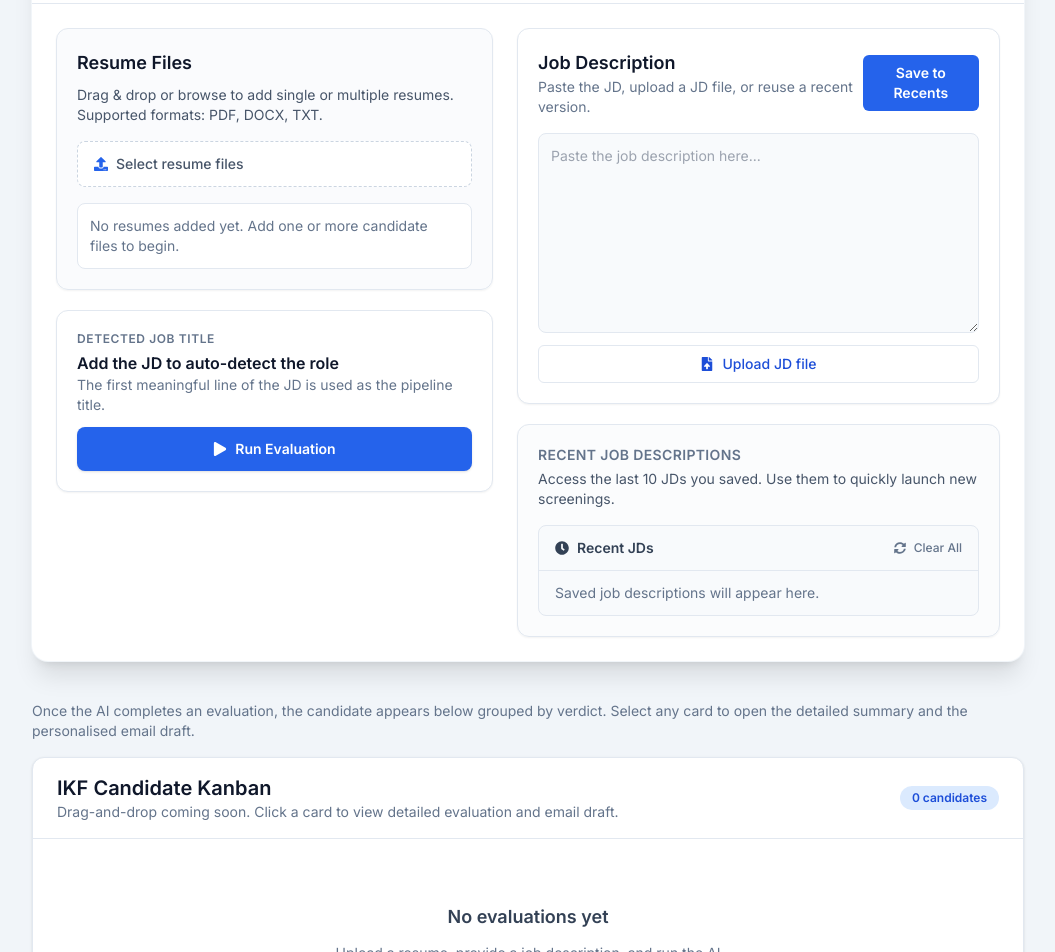
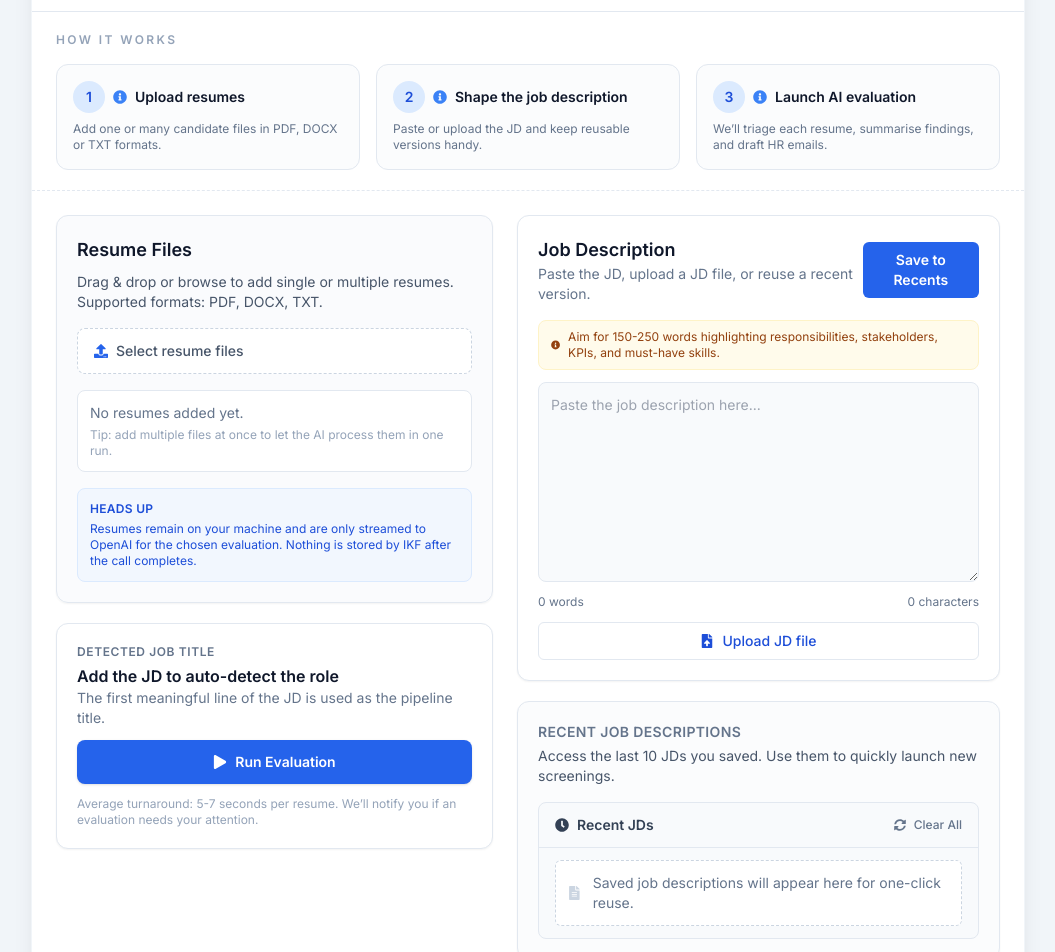
Before and after one commit to surajikf/ikf-ai-resume-screener, a Next.js app: page / in a window 1280 px wide. Shown: the part 380-1332 px from the top of the page, without its empty margins (112-1167 px from the left). Built offline with nearby package versions, Linux system fonts and the light colour scheme.

Commit message:
feat: polish layout with guided workflow and richer visuals

```diff
--- a/src/components/JDHistoryPanel.jsx
+++ b/src/components/JDHistoryPanel.jsx
@@ -1,4 +1,10 @@
-import { FaClock, FaSyncAlt, FaFolderOpen, FaTrash } from "react-icons/fa";
+import {
+  FaClock,
+  FaSyncAlt,
+  FaFolderOpen,
+  FaTrash,
+  FaFileAlt,
+} from "react-icons/fa";
 
 const formatTimestamp = (isoString) => {
   if (!isoString) return "";
@@ -17,7 +23,6 @@ const JDHistoryPanel = ({ jdHistory, onUseJD, onDeleteJD, onClearJDs }) => {
           <FaClock />
           Recent JDs
         </div>
-        <div className="flex items-center gap-2">
         <button
           type="button"
           onClick={onClearJDs}
@@ -27,14 +32,14 @@ const JDHistoryPanel = ({ jdHistory, onUseJD, onDeleteJD, onClearJDs }) => {
           Clear All
         </button>
       </div>
+      <div className="max-h-56 space-y-2 overflow-y-auto px-4 py-3">
+        {jdHistory.length === 0 ? (
+          <div className="flex items-center gap-3 rounded-md border border-dashed border-slate-300 bg-white px-3 py-3 text-sm text-slate-500">
+            <FaFileAlt className="text-slate-300" />
+            Saved job descriptions will appear here for one-click reuse.
           </div>
-      <div className="max-h-56 space-y-2 overflow-y-auto px-4 py-3">
-        {jdHistory.length === 0 && (
-          <p className="text-sm text-slate-500">
-            Saved job descriptions will appear here.
-          </p>
-        )}
-        {jdHistory.map((jd) => (
+        ) : (
+          jdHistory.map((jd) => (
             <div
               key={`${jd.title}-${jd.date}`}
               className="flex flex-col gap-2 rounded-md border border-transparent bg-white px-3 py-2 text-sm shadow-sm transition hover:border-blue-200 hover:shadow"
@@ -42,9 +47,7 @@ const JDHistoryPanel = ({ jdHistory, onUseJD, onDeleteJD, onClearJDs }) => {
               <div className="flex items-center justify-between">
                 <div>
                   <p className="font-semibold text-slate-800">{jd.title}</p>
-                <p className="text-xs text-slate-500">
-                  {formatTimestamp(jd.date)}
-                </p>
+                  <p className="text-xs text-slate-500">{formatTimestamp(jd.date)}</p>
                 </div>
                 <div className="flex items-center gap-2">
                   <button
@@ -58,17 +61,19 @@ const JDHistoryPanel = ({ jdHistory, onUseJD, onDeleteJD, onClearJDs }) => {
                   <button
                     type="button"
                     onClick={() => onDeleteJD(jd)}
-                  className="rounded-md border border-slate-200 p-1 text-slate-400 transition hover:border-red-200 hover:text-red-600"
+                    className="flex items-center gap-1 rounded-md border border-slate-200 px-2 py-1 text-xs text-slate-400 transition hover:border-red-200 hover:text-red-600"
                   >
                     <FaTrash />
+                    Remove
                   </button>
                 </div>
               </div>
-            <p className="max-h-12 overflow-hidden text-ellipsis text-xs text-slate-500">
+              <p className="max-h-14 overflow-hidden text-ellipsis text-xs leading-relaxed text-slate-500">
                 {jd.content}
               </p>
             </div>
-        ))}
+          ))
+        )}
       </div>
     </div>
   );
--- a/src/components/JDInputArea.jsx
+++ b/src/components/JDInputArea.jsx
@@ -1,9 +1,14 @@
-import { useState } from "react";
-import { FaFileUpload } from "react-icons/fa";
+import { useMemo, useState } from "react";
+import { FaFileUpload, FaInfoCircle } from "react-icons/fa";
 
 const JDInputArea = ({ value, onChange, onFileUpload }) => {
   const [uploading, setUploading] = useState(false);
   const [statusMessage, setStatusMessage] = useState("");
+  const wordCount = useMemo(() => {
+    const trimmed = value.trim();
+    if (!trimmed) return 0;
+    return trimmed.split(/\s+/).length;
+  }, [value]);
 
   const handleFileSelect = async (event) => {
     const file = event.target.files?.[0];
@@ -31,6 +36,14 @@ const JDInputArea = ({ value, onChange, onFileUpload }) => {
 
   return (
     <div className="flex flex-col gap-3">
+      <div className="rounded-lg border border-amber-100 bg-amber-50 px-3 py-2 text-xs text-amber-800">
+        <div className="flex items-center gap-2">
+          <FaInfoCircle aria-hidden />
+          <span>
+            Aim for 150-250 words highlighting responsibilities, stakeholders, KPIs, and must-have skills.
+          </span>
+        </div>
+      </div>
       <textarea
         value={value}
         onChange={(event) => onChange(event.target.value)}
@@ -38,6 +51,10 @@ const JDInputArea = ({ value, onChange, onFileUpload }) => {
         rows={8}
         className="min-h-[200px] rounded-lg border border-slate-200 bg-slate-50 px-3 py-3 text-sm text-slate-700 outline-none transition focus:border-blue-500 focus:bg-white focus:ring-2 focus:ring-blue-100"
       />
+      <div className="flex items-center justify-between text-xs text-slate-500">
+        <span>{wordCount} {wordCount === 1 ? "word" : "words"}</span>
+        <span>{value.length} characters</span>
+      </div>
       <label className="flex cursor-pointer items-center justify-center gap-2 rounded-md border border-slate-200 bg-white px-3 py-2 text-sm font-medium text-blue-700 transition hover:border-blue-500 hover:text-blue-900">
         <FaFileUpload />
         {uploading ? "Uploading..." : "Upload JD file"}
--- a/src/components/JiraBoard.jsx
+++ b/src/components/JiraBoard.jsx
@@ -1,5 +1,10 @@
 import CandidateCard from "@/components/CandidateCard";
-import { FaCheckCircle, FaHourglassHalf, FaTimesCircle } from "react-icons/fa";
+import {
+  FaCheckCircle,
+  FaHourglassHalf,
+  FaTimesCircle,
+  FaLightbulb,
+} from "react-icons/fa";
 
 const columnConfig = [
   {
@@ -32,19 +37,24 @@ const JiraBoard = ({ evaluations, onSelectCandidate }) => {
 
   return (
     <section className="flex-1 overflow-hidden rounded-xl border border-slate-200 bg-white shadow">
-      <header className="flex items-center justify-between border-b border-slate-200 px-6 py-4">
+      <header className="flex flex-col gap-4 border-b border-slate-200 px-6 py-5 md:flex-row md:items-center md:justify-between">
         <div>
           <h2 className="text-xl font-semibold text-slate-900">
             IKF Candidate Kanban
           </h2>
           <p className="text-sm text-slate-500">
-            Drag-and-drop coming soon. Click a card to view detailed evaluation
-            and email draft.
+            Each lane mirrors the HR verdict. Click a card to open the AI summary and tailored email.
           </p>
         </div>
-        <span className="rounded-full bg-blue-100 px-3 py-1 text-xs font-semibold text-blue-700">
-          {evaluations.length} candidates
-        </span>
+        <div className="flex flex-col items-start gap-2 text-xs text-slate-500 md:items-end">
+          <span className="rounded-full bg-blue-100 px-3 py-1 text-xs font-semibold text-blue-700">
+            {evaluations.length} candidate{evaluations.length === 1 ? "" : "s"}
+          </span>
+          <div className="flex items-center gap-2 rounded-md border border-amber-100 bg-amber-50 px-3 py-2 text-amber-700">
+            <FaLightbulb />
+            Quick tip: drag &amp; drop is on the roadmap—meanwhile, use this board as a triage hub.
+          </div>
+        </div>
       </header>
 
       {!hasAnyCandidates ? (
@@ -62,7 +72,7 @@ const JiraBoard = ({ evaluations, onSelectCandidate }) => {
           {grouped.map((column) => (
             <div
               key={column.key}
-              className="flex min-h-[400px] flex-col gap-4 rounded-xl bg-slate-50 p-4"
+              className="flex min-h-[420px] flex-col gap-4 rounded-xl bg-slate-50 p-4"
             >
               <div
                 className={`flex items-center justify-between rounded-lg border px-4 py-3 text-sm font-semibold text-slate-700 ${column.accent}`}
--- a/src/components/UploadPanel.jsx
+++ b/src/components/UploadPanel.jsx
@@ -1,5 +1,11 @@
-import { useState, useRef } from "react";
-import { FaUpload, FaTrashAlt, FaPlay } from "react-icons/fa";
+import { useMemo, useState, useRef } from "react";
+import {
+  FaUpload,
+  FaTrashAlt,
+  FaPlay,
+  FaInfoCircle,
+  FaCheckCircle,
+} from "react-icons/fa";
 import JDInputArea from "@/components/JDInputArea";
 import JDHistoryPanel from "@/components/JDHistoryPanel";
 
@@ -101,9 +107,41 @@ const UploadPanel = ({
     setResumeFiles([]);
   };
 
+  const handleClearFiles = () => {
+    setResumeFiles([]);
+    setStatus("");
+    if (fileInputRef.current) {
+      fileInputRef.current.value = "";
+    }
+  };
+
+  const stepData = useMemo(
+    () => [
+      {
+        id: 1,
+        title: "Upload resumes",
+        description: "Add one or many candidate files in PDF, DOCX or TXT formats.",
+        done: resumeFiles.length > 0,
+      },
+      {
+        id: 2,
+        title: "Shape the job description",
+        description: "Paste or upload the JD and keep reusable versions handy.",
+        done: !!jobDescription.trim(),
+      },
+      {
+        id: 3,
+        title: "Launch AI evaluation",
+        description: "We’ll triage each resume, summarise findings, and draft HR emails.",
+        done: false,
+      },
+    ],
+    [resumeFiles.length, jobDescription],
+  );
+
   return (
     <section className="w-full rounded-2xl bg-white shadow-xl ring-1 ring-slate-100">
-      <div className="flex flex-col gap-2 border-b border-slate-200 px-6 py-5">
+      <div className="flex flex-col gap-2 border-b border-slate-200 px-6 py-6">
         <span className="text-xs font-semibold uppercase tracking-[0.18em] text-blue-600">
           Evaluation Workspace
         </span>
@@ -113,6 +151,33 @@ const UploadPanel = ({
         <p className="text-sm text-slate-500">
           Bring the latest resumes and the precise job description together before running the AI evaluation.
         </p>
+      </div>
+
+      <div className="flex flex-col gap-4 border-b border-dashed border-slate-200 px-6 py-5">
+        <p className="text-xs font-semibold uppercase tracking-[0.2em] text-slate-400">
+          How it works
+        </p>
+        <div className="grid gap-4 md:grid-cols-3">
+          {stepData.map((step) => (
+            <div
+              key={step.id}
+              className="flex flex-col gap-2 rounded-xl border border-slate-200 bg-slate-50/60 p-4"
+            >
+              <div className="flex items-center gap-2 text-sm font-semibold text-slate-900">
+                <span className="inline-flex h-8 w-8 items-center justify-center rounded-full bg-blue-100 font-semibold text-blue-700">
+                  {step.id}
+                </span>
+                {step.done ? (
+                  <FaCheckCircle className="text-emerald-500" aria-hidden />
+                ) : (
+                  <FaInfoCircle className="text-blue-500" aria-hidden />
+                )}
+                <span>{step.title}</span>
+              </div>
+              <p className="text-xs text-slate-500">{step.description}</p>
+            </div>
+          ))}
+        </div>
       </div>
 
       <div className="grid gap-6 px-6 py-6 lg:grid-cols-[minmax(0,0.95fr)_minmax(0,1.05fr)]">
@@ -147,20 +212,22 @@ const UploadPanel = ({
 
             <div className="mt-4 space-y-2">
               {resumeFiles.length === 0 ? (
-                <p className="rounded-lg border border-slate-200 bg-white px-3 py-3 text-sm text-slate-500">
-                  No resumes added yet. Add one or more candidate files to begin.
+                <div className="rounded-lg border border-slate-200 bg-white px-3 py-3 text-sm text-slate-500">
+                  <p>No resumes added yet.</p>
+                  <p className="mt-1 text-xs text-slate-400">
+                    Tip: add multiple files at once to let the AI process them in one run.
                   </p>
+                </div>
               ) : (
-                resumeFiles.map((file) => (
+                <div className="space-y-2">
+                  {resumeFiles.map((file) => (
                     <div
                       key={`${file.name}-${file.size}`}
                       className="flex items-center justify-between rounded-lg border border-slate-200 bg-white px-3 py-2 text-sm text-slate-600"
                     >
                       <div className="min-w-0">
                         <p className="truncate font-medium text-slate-800">{file.name}</p>
-                      <p className="text-xs text-slate-500">
-                        {formatFileSize(file.size)}
-                      </p>
+                        <p className="text-xs text-slate-500">{formatFileSize(file.size)}</p>
                       </div>
                       <button
                         type="button"
@@ -171,8 +238,23 @@ const UploadPanel = ({
                         Remove
                       </button>
                     </div>
-                ))
+                  ))}
+                  <button
+                    type="button"
+                    onClick={handleClearFiles}
+                    className="text-xs font-medium text-blue-600 underline-offset-4 transition hover:text-blue-700 hover:underline"
+                  >
+                    Clear all files
+                  </button>
+                </div>
               )}
+            </div>
+
+            <div className="mt-4 rounded-lg border border-blue-100 bg-blue-50/70 px-3 py-3 text-xs text-blue-700">
+              <p className="font-semibold uppercase tracking-wide">Heads up</p>
+              <p className="mt-1">
+                Resumes remain on your machine and are only streamed to OpenAI for the chosen evaluation. Nothing is stored by IKF after the call completes.
+              </p>
             </div>
           </div>
 
@@ -205,11 +287,14 @@ const UploadPanel = ({
                 type="button"
                 onClick={handleRunEvaluation}
                 disabled={loading}
-                className="inline-flex items-center justify-center gap-2 rounded-lg bg-blue-600 px-4 py-3 text-sm font-semibold text-white shadow transition hover:bg-blue-700 disabled:cursor-not-allowed disabled:bg-blue-400"
+                className="inline-flex w-full items-center justify-center gap-2 rounded-lg bg-blue-600 px-4 py-3 text-sm font-semibold text-white shadow transition hover:bg-blue-700 disabled:cursor-not-allowed disabled:bg-blue-400"
               >
                 <FaPlay />
                 {loading ? "Evaluating..." : `Run Evaluation${resumeFiles.length > 1 ? "s" : ""}`}
               </button>
+              <p className="text-xs text-slate-400">
+                Average turnaround: 5-7 seconds per resume. We’ll notify you if an evaluation needs your attention.
+              </p>
             </div>
           </div>
         </div>
--- a/src/styles/globals.css
+++ b/src/styles/globals.css
@@ -10,12 +10,20 @@ body {
   margin: 0;
   font-family: "Inter", system-ui, -apple-system, BlinkMacSystemFont, "Segoe UI",
     sans-serif;
-  background-color: #f4f5f7;
+  background-color: #f5f7fa;
   color: #0f172a;
+  background-image: radial-gradient(60% 60% at 20% 20%, #e0e7ff 0%, rgba(224, 231, 255, 0) 100%),
+    radial-gradient(45% 45% at 85% 15%, #fee2e2 0%, rgba(254, 226, 226, 0) 100%);
+  background-attachment: fixed;
 }
 
 * {
   box-sizing: border-box;
+}
+
+::selection {
+  background: rgba(59, 130, 246, 0.3);
+  color: inherit;
 }
 
 ::-webkit-scrollbar {
```
Also changed, not shown: src/components/CandidateCard.jsx (+34 -17 lines), src/components/EvaluationModal.jsx (+44 -3 lines). Lines whose indentation alone changed are shown as unchanged.
